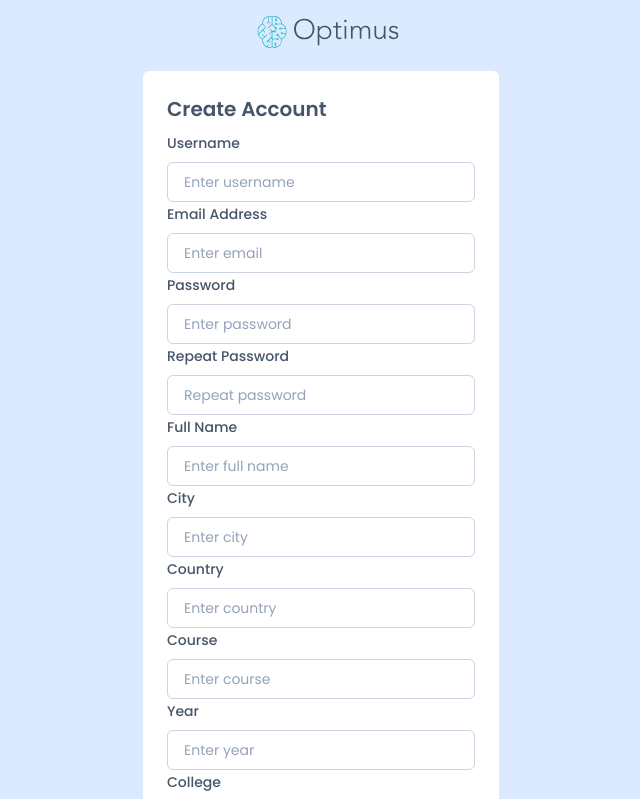
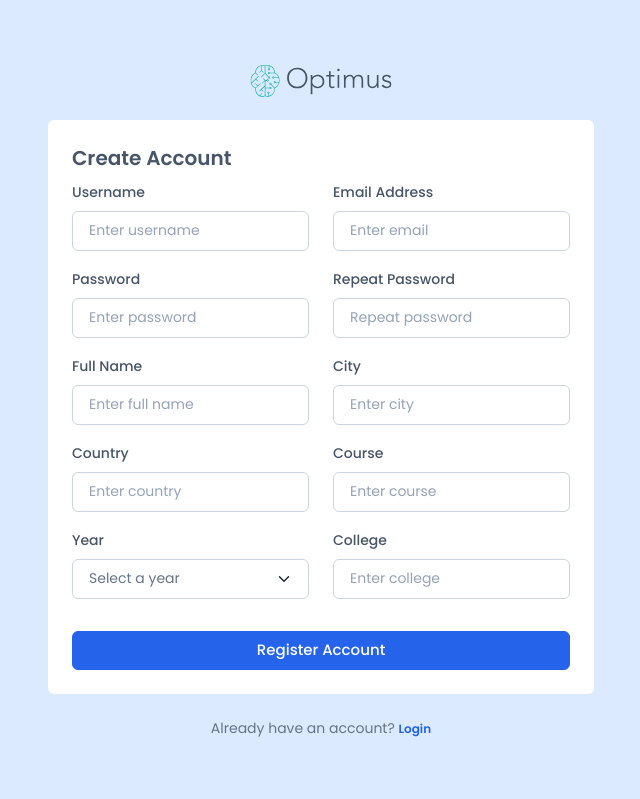
Before and after one commit to Abhishekgatty/Chart, a React (Vite) app: page /register in a window 1280 px wide. Shown: the top 799 px of the page, without its empty margins (319-959 px from the left). Built offline with nearby package versions, Linux system fonts and the light colour scheme; what uuid4 would draw is missing.

Commit message:
Comitting changes to the project

```diff
--- a/src/pages/Register/index.jsx
+++ b/src/pages/Register/index.jsx
@@ -135,7 +135,7 @@ function Register() {
         <Layout title="Register" content="tyn-auth tyn-auth-centered">
             <Container>
                 <Row className="justify-content-center">
-                    <Col xl="4" lg="5" md="7" sm="9">
+                    <Col xl="6" lg="8">
                         <div className="my-3 text-center">
                             <LogoLink size="sm" full />
                         </div>
@@ -152,6 +152,8 @@ function Register() {
 
                                 <Form onSubmit={handleSubmit}>
                                     {/* Username Field */}
+                                    <Row className="g-3 gx-4">
+                                        <Col sm="6">
                                             <Form.Group className="form-group">
                                                 <Form.Label htmlFor="userName">Username</Form.Label>
                                                 <div className="form-control-wrap">
@@ -168,7 +170,8 @@ function Register() {
                                                     </Form.Control.Feedback>
                                                 </div>
                                             </Form.Group>
-
+                                        </Col>
+                                        <Col sm="6">
                                             {/* Email Field */}
                                             <Form.Group className="form-group">
                                                 <Form.Label htmlFor="email">Email Address</Form.Label>
@@ -186,7 +189,8 @@ function Register() {
                                                     </Form.Control.Feedback>
                                                 </div>
                                             </Form.Group>
-
+                                        </Col>
+                                        <Col sm="6">
                                             {/* Password Field */}
                                             <Form.Group className="form-group">
                                                 <Form.Label htmlFor="password">Password</Form.Label>
@@ -204,7 +208,8 @@ function Register() {
                                                     </Form.Control.Feedback>
                                                 </div>
                                             </Form.Group>
-
+                                        </Col>
+                                        <Col sm="6">
                                             {/* Repeat Password Field */}
                                             <Form.Group className="form-group">
                                                 <Form.Label htmlFor="repeatPassword">Repeat Password</Form.Label>
@@ -222,7 +227,8 @@ function Register() {
                                                     </Form.Control.Feedback>
                                                 </div>
                                             </Form.Group>
-
+                                        </Col>
+                                        <Col sm="6">
                                             {/* Name Field */}
                                             <Form.Group className="form-group">
                                                 <Form.Label htmlFor="name">Full Name</Form.Label>
@@ -240,7 +246,8 @@ function Register() {
                                                     </Form.Control.Feedback>
                                                 </div>
                                             </Form.Group>
-
+                                        </Col>
+                                        <Col sm="6">
                                             {/* City Field */}
                                             <Form.Group className="form-group">
                                                 <Form.Label htmlFor="city">City</Form.Label>
@@ -258,7 +265,8 @@ function Register() {
                                                     </Form.Control.Feedback>
                                                 </div>
                                             </Form.Group>
-
+                                        </Col>
+                                        <Col sm="6">
                                             {/* Country Field */}
                                             <Form.Group className="form-group">
                                                 <Form.Label htmlFor="country">Country</Form.Label>
@@ -276,7 +284,8 @@ function Register() {
                                                     </Form.Control.Feedback>
                                                 </div>
                                             </Form.Group>
-
+                                        </Col>
+                                        <Col sm="6">
                                             {/* Course Field */}
                                             <Form.Group className="form-group">
                                                 <Form.Label htmlFor="course">Course</Form.Label>
@@ -294,25 +303,32 @@ function Register() {
                                                     </Form.Control.Feedback>
                                                 </div>
                                             </Form.Group>
-
+                                        </Col>
+                                        <Col sm="6">
                                             {/* Year Field */}
                                             <Form.Group className="form-group">
                                                 <Form.Label htmlFor="year">Year</Form.Label>
                                                 <div className="form-control-wrap">
-                                            <Form.Control
-                                                type="number"
+                                                    <Form.Select
                                                         name="year"
                                                         value={formData.year}
                                                         onChange={handleChange}
-                                                placeholder="Enter year"
                                                         isInvalid={!!errors.year}
-                                            />
+                                                    >
+                                                        <option value="">Select a year</option>
+                                                        {[1, 2, 3, 4].map((year) => (
+                                                            <option key={year} value={year}>
+                                                                {year}
+                                                            </option>
+                                                        ))}
+                                                    </Form.Select>
                                                     <Form.Control.Feedback type="invalid">
                                                         {errors.year}
                                                     </Form.Control.Feedback>
                                                 </div>
                                             </Form.Group>
-
+                                        </Col>
+                                        <Col sm="6">
                                             {/* College Field */}
                                             <Form.Group className="form-group">
                                                 <Form.Label htmlFor="college">College</Form.Label>
@@ -325,12 +341,14 @@ function Register() {
                                                         placeholder="Enter college"
                                                         isInvalid={!!errors.college}
                                                     />
+
                                                     <Form.Control.Feedback type="invalid">
                                                         {errors.college}
                                                     </Form.Control.Feedback>
                                                 </div>
                                             </Form.Group>
-
+                                        </Col>
+                                        <Col sm="12">
                                             {/* Submit Button */}
                                             <Button
                                                 variant="primary"
@@ -340,6 +358,8 @@ function Register() {
                                             >
                                                 {isLoading ? 'Processing...' : 'Register Account'}
                                             </Button>
+                                        </Col>
+                                    </Row>
                                 </Form>
                             </div>
                         </Card>
--- a/src/router/index.jsx
+++ b/src/router/index.jsx
@@ -4,31 +4,30 @@ import {
   RouterProvider,
   Navigate,
 } from "react-router-dom";
-import { AuthContext } from '../store/AuthContext'; // Import AuthContext
+import { AuthContext } from '../store/AuthContext';
 
 // Pages
 import Home from '../pages/Home';
 import Contacts from '../pages/Contacts';
-import Stories from '../pages/Stories';
 import Profile from '../pages/Profile';
 import Chatbot from '../pages/Chatbot';
-import Chatbot2 from '../pages/Chatbot2';
 import Pricing from '../pages/Pricing';
 import Faq from '../pages/Faq';
 import NotFound from '../pages/NotFound';
 import Login from '../pages/Login';
 import Register from '../pages/Register';
 import Forgot from '../pages/Forgot';
-import UiElements from '../pages/UiElements';
-import UiChatReplies from '../pages/UiChatReplies';
-import UiUsecaseModals from '../pages/UiUsecaseModals';
-import Landing from '../pages/Landing';
 
-// Protected Route Component
+// Protected Route Component with loading state
 const ProtectedRoute = ({ children }) => {
-  const { sessionId } = React.useContext(AuthContext);
+  const { sessionId, loading } = React.useContext(AuthContext);
 
-  // If no sessionId, redirect to login
+  // Wait for AuthContext to initialize
+  if (loading) {
+    return <div>Loading...</div>; // Or a spinner/loading component
+  }
+
+  // Redirect to login if no sessionId after loading
   if (!sessionId) {
     return <Navigate to="/login" replace />;
   }
--- a/src/store/AuthContext.jsx
+++ b/src/store/AuthContext.jsx
@@ -3,30 +3,34 @@ import React, { createContext, useState, useEffect } from 'react';
 export const AuthContext = createContext();
 
 export const AuthProvider = ({ children }) => {
-  const [sessionId, setSessionId] = useState(null);
+  const [sessionId, setSessionId] = useState(localStorage.getItem('sessionId')); // Synchronous initial value
+  const [loading, setLoading] = useState(true); // Loading state
 
-  // Store session ID in local storage
   const storeSessionId = (id) => {
     localStorage.setItem('sessionId', id);
     setSessionId(id);
   };
 
-  // Retrieve session ID from local storage
+  const clearSessionId = () => {
+    localStorage.removeItem('sessionId');
+    setSessionId(null);
+  };
+
   const getSessionId = () => {
     const id = localStorage.getItem('sessionId');
     if (id) setSessionId(id);
     return id;
   };
 
-  // Clear session ID on logout
-  const clearSessionId = () => {
-    localStorage.removeItem('sessionId');
-    setSessionId(null);
-  };
-
-  // Initialize session ID on app load
   useEffect(() => {
-    getSessionId();
+    const initializeSession = async () => {
+      const storedSessionId = localStorage.getItem('sessionId');
+      if (storedSessionId && !sessionId) {
+        setSessionId(storedSessionId);
+      }
+      setLoading(false); // Mark loading complete after initialization
+    };
+    initializeSession();
   }, []);
 
   return (
@@ -36,6 +40,7 @@ export const AuthProvider = ({ children }) => {
         login: storeSessionId,
         logout: clearSessionId,
         getSessionId,
+        loading, // Expose loading state
       }}
     >
       {children}
```
Lines whose indentation alone changed are shown as unchanged.
